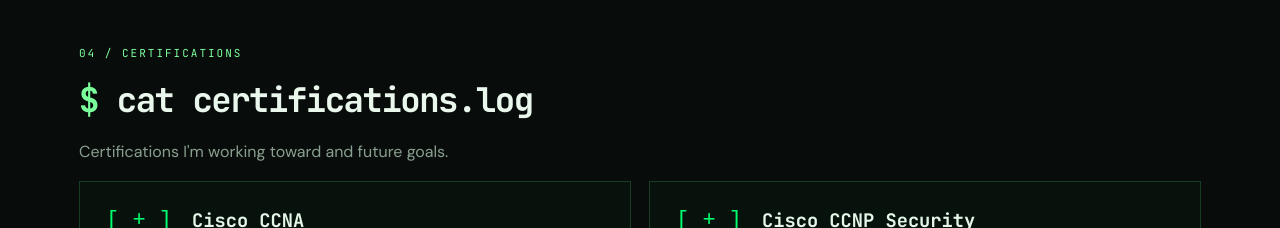
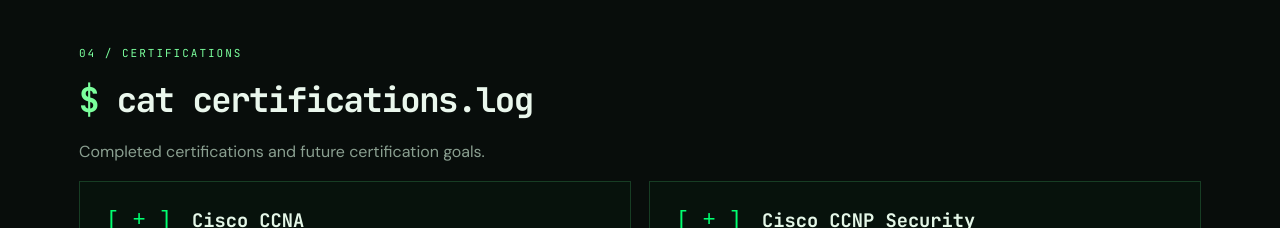
Before and after one commit to ReeceWasTaken/portfolio-reece, a React (Vite) app: page / in a window 1280 px wide. Shown: the part 2860-3088 px from the top of the page. Built offline with nearby package versions, Linux system fonts and the light colour scheme.

Commit message:
Refactor comments and certification status display
Updated comments for clarity and adjusted certification status display.

```diff
--- a/src/main.jsx
+++ b/src/main.jsx
@@ -30,7 +30,7 @@ function TerminalPanel({ onNavigate }) {
     const value = raw.trim();
     if (!value) return;
     const cmd = value.toLowerCase();
-setHistory(prev => [...prev, value]);
+    setHistory(prev => [...prev, value]);
     setHistoryIndex(-1);
     setInput('');
     if (cmd === 'clear') { setLines([]); return; }
@@ -86,17 +86,17 @@ function App() {
       <section id="projects" className="section content-section"><div className="section-head"><span className="section-number">02 / PROJECTS</span><h2><span className="green">$</span> ls ./projects/</h2><p>Selected builds and planned labs. Project links will activate when repository URLs are added.</p></div><div className="project-grid">{projects.map((project, i) => <article className="project-card" key={project.name}><div className="project-top"><span className="project-index">0{i+1} / {project.type}</span><span className={project.status === 'PLANNED' ? 'status planned' : 'status'}>{project.status}</span></div><div className="project-symbol"><Cpu size={25}/></div><h3>{project.name}</h3><p>{project.description}</p><div className="tags">{project.tags.map(tag => <span key={tag}>{tag}</span>)}</div>{project.link ? <a className="project-link" href={project.link} target="_blank" rel="noreferrer">VIEW REPOSITORY <ArrowUpRight size={15}/></a> : <span className="project-link inactive">REPOSITORY LINK PENDING</span>}</article>)}</div></section>
       {/* Technical skills loaded from src/data.js. */}
       <section id="skills" className="section content-section"><div className="section-head"><span className="section-number">03 / SKILLS</span><h2><span className="green">$</span> cat skills.json</h2></div><div className="skills-grid">{skills.map(group => <div className="skill-panel" key={group.group}><div className="skill-title"><span className="green">◆</span> {group.group}</div>{group.items.map(item => <div className="skill-item" key={item}><span className="green">›</span> {item}</div>)}</div>)}</div></section>
-      {/* Certification roadmap loaded from src/data.js; statuses are future goals, not earned credentials. */}
+      {/* Certification cards are generated from src/data.js, including completed credentials. */}
       <section id="certifications" className="section content-section">
         <div className="section-head">
           <span className="section-number">04 / CERTIFICATIONS</span>
           <h2><span className="green">$</span> cat certifications.log</h2>
-          <p>Certifications I'm working toward and future goals.</p>
+          <p>Completed certifications and future certification goals.</p>
         </div>
         <div className="cert-grid">
           {certificationRoadmap.map((cert) => (
             <div className="cert-card" key={cert.name}>
-              <span className="cert-icon">[ + ]</span>
+              <span className="cert-icon">{cert.status.toLowerCase() === 'completed' ? '[ ✓ ]' : '[ + ]'}</span>
               <div>
                 <h3>{cert.name}</h3>
                 <p>{cert.description}</p>
```
